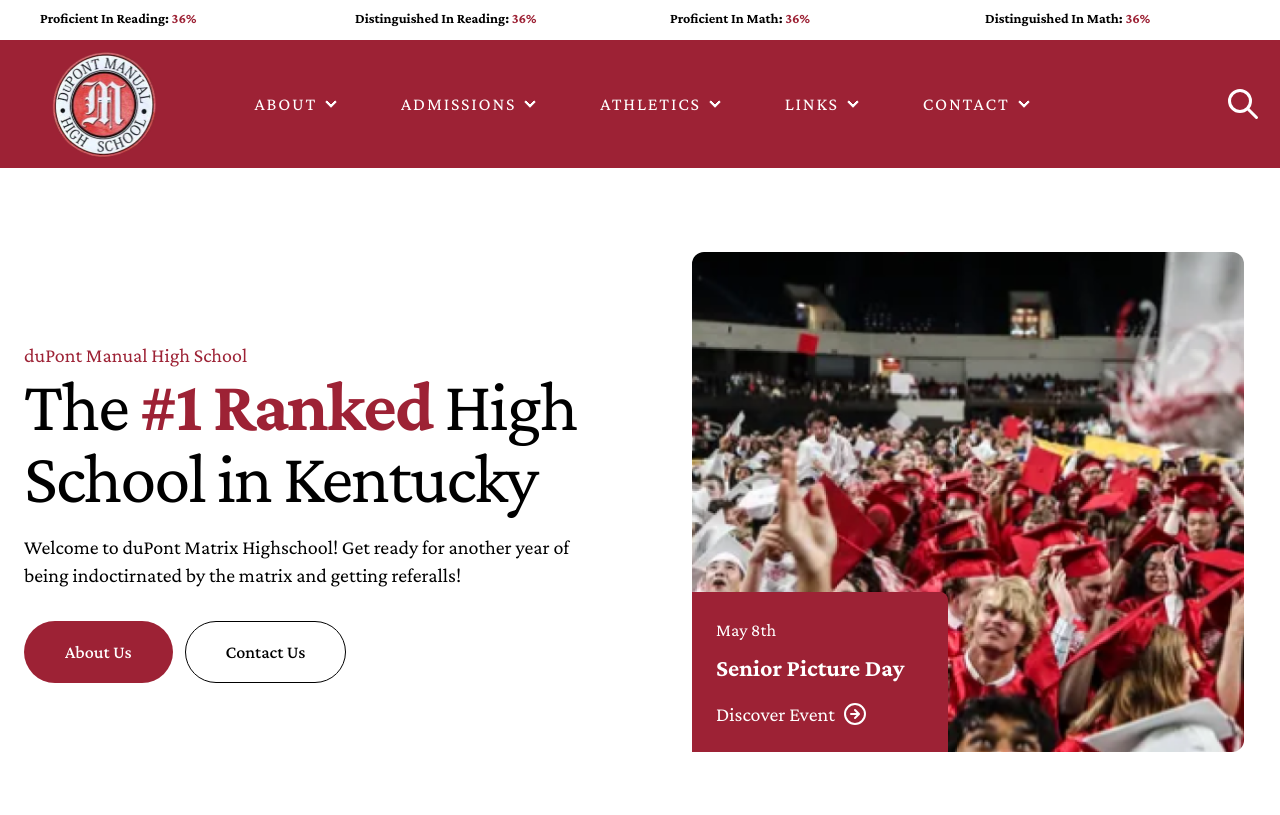
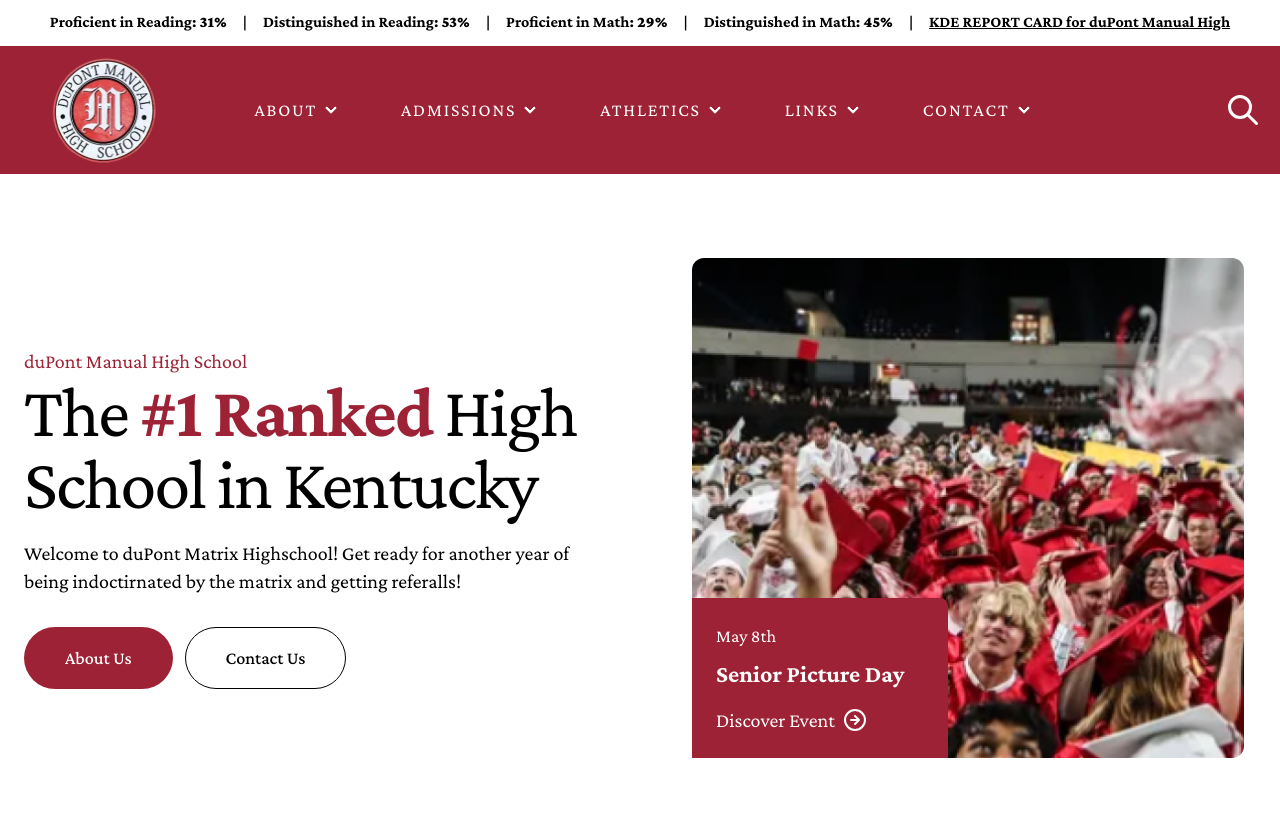
Before and after one commit to jahantaila/DupontManual, a Django app: page / in a window 1280 px wide. Shown: the top 815 px of the page. Run offline with Django 5.2, Linux system fonts and the light colour scheme; some libraries are stand-ins or nearby versions.

Commit message:
ma first commit inna month

```diff
--- a/main/templates/index.html
+++ b/main/templates/index.html
@@ -20,16 +20,19 @@
 
 
    <section >
+<div class="bg-white text-black padding text-center font-bold flex flex-col sm:flex-row justify-center space-y-2 sm:space-y-0 sm:space-x-4" style="padding-top: 10px;">
+    <span>Proficient in Reading: <strong>31%</strong></span>
+    <span class="hidden sm:inline">|</span>
+    <span>Distinguished in Reading: <strong>53%</strong></span>
+    <span class="hidden sm:inline">|</span>
+    <span>Proficient in Math: <strong>29%</strong></span>
+    <span class="hidden sm:inline">|</span>
+    <span>Distinguished in Math: <strong>45%</strong></span>
+    <span class="hidden sm:inline">|</span>
+<a href="https://www.kyschoolreportcard.com/organization/53230?year=2023" target="_blank" class="underline">KDE REPORT CARD for duPont Manual High</a>
+</div>
+</div>
 
-    <div class="flex items-center flex-col justify-center w-full  ">
-        <ul class="flex  gap-5  text-center font-bold text-black bg-white w-full mx-auto mt-2" >
-            <li class = "flex flex-row text-sm md:ml-10  hover:scale-125 transition ease-in-out delay-100 cursor-pointer w-1/4	"> <p class = "md:whitespace-nowrap whitespace-wrap">Proficient In Reading: <span class="text-[#9D2235]"> 36%</span></p> </li>
-            <li class = " flex flex-row text-sm hover:scale-125 transition ease-in-out delay-100 cursor-pointer	w-1/4"><p class = "md:whitespace-nowrap whitespace-wrap">Distinguished In Reading: <span class="text-[#9D2235]"> 36%</span></p></li>
-            <li class = "flex flex-row text-sm hover:scale-125 transition ease-in-out delay-100 cursor-pointer	w-1/4"><p class = "md:whitespace-nowrap whitespace-wrap">Proficient In Math: <span class="text-[#9D2235]"> 36%</span></p></li>
-            <li class = "flex flex-row text-sm hover:scale-125 transition ease-in-out delay-100 cursor-pointer	w-1/4"><p class = "md:whitespace-nowrap whitespace-wrap">Distinguished In Math: <span class="text-[#9D2235]"> 36%</span></p></li>
-
-        </ul>
-    </div>
 
 
     <div class=" mt-3 navbar bg-[#9D2235]">
@@ -105,7 +108,7 @@
                         <summary class="text-white text-lg text-transform: uppercase tracking-widest">Contact</summary>
                         <ul class="z-50 p-2 text-black text-lg">
                             <li><a>Contact Information</a></li>
-                            <li><a>School Directory</a></li>
+                            <li><a>Staff Contact</a></li>
                             <li><a>Map & Directions</a></li>
                             <li><a>Attendance Office</a></li>
                         </ul>
```
